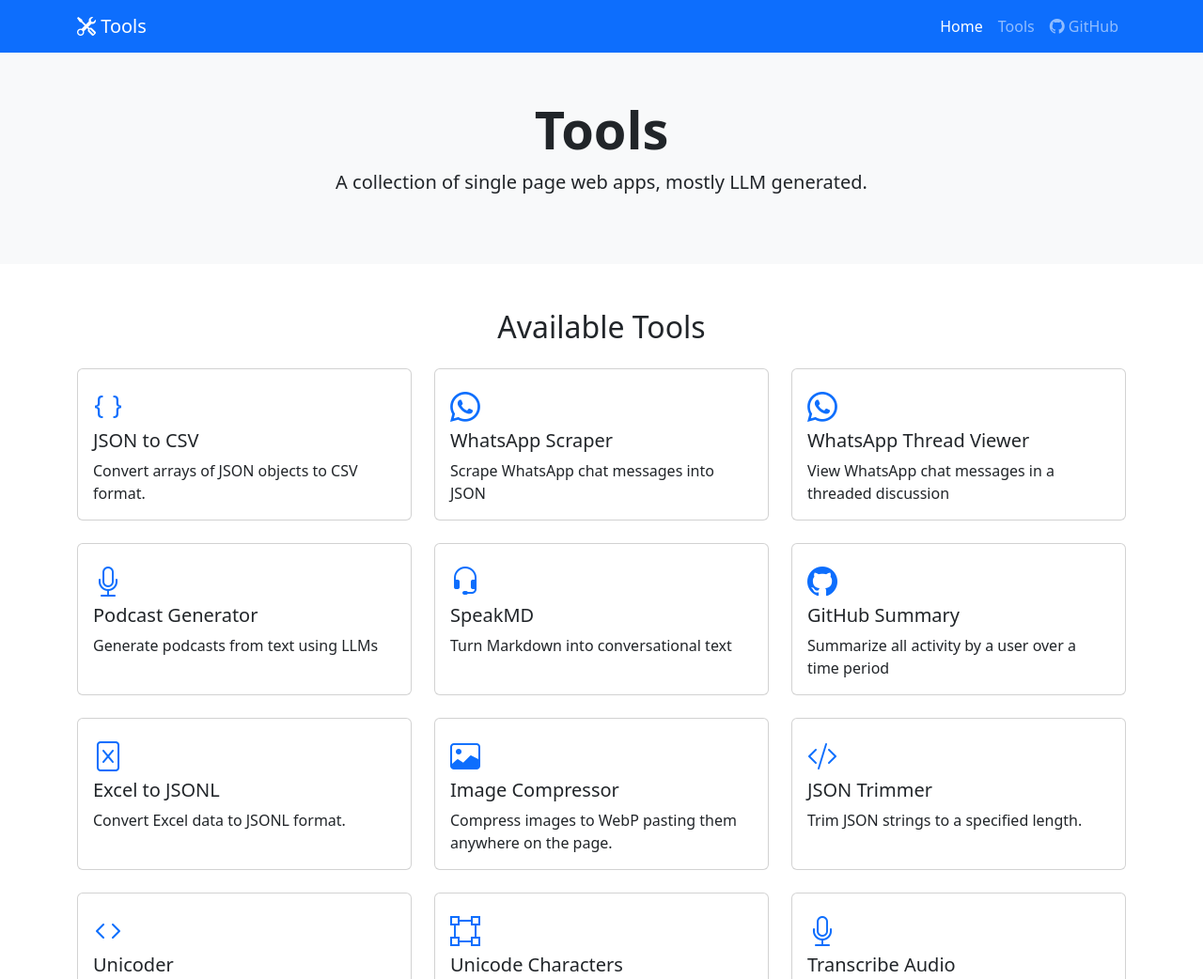
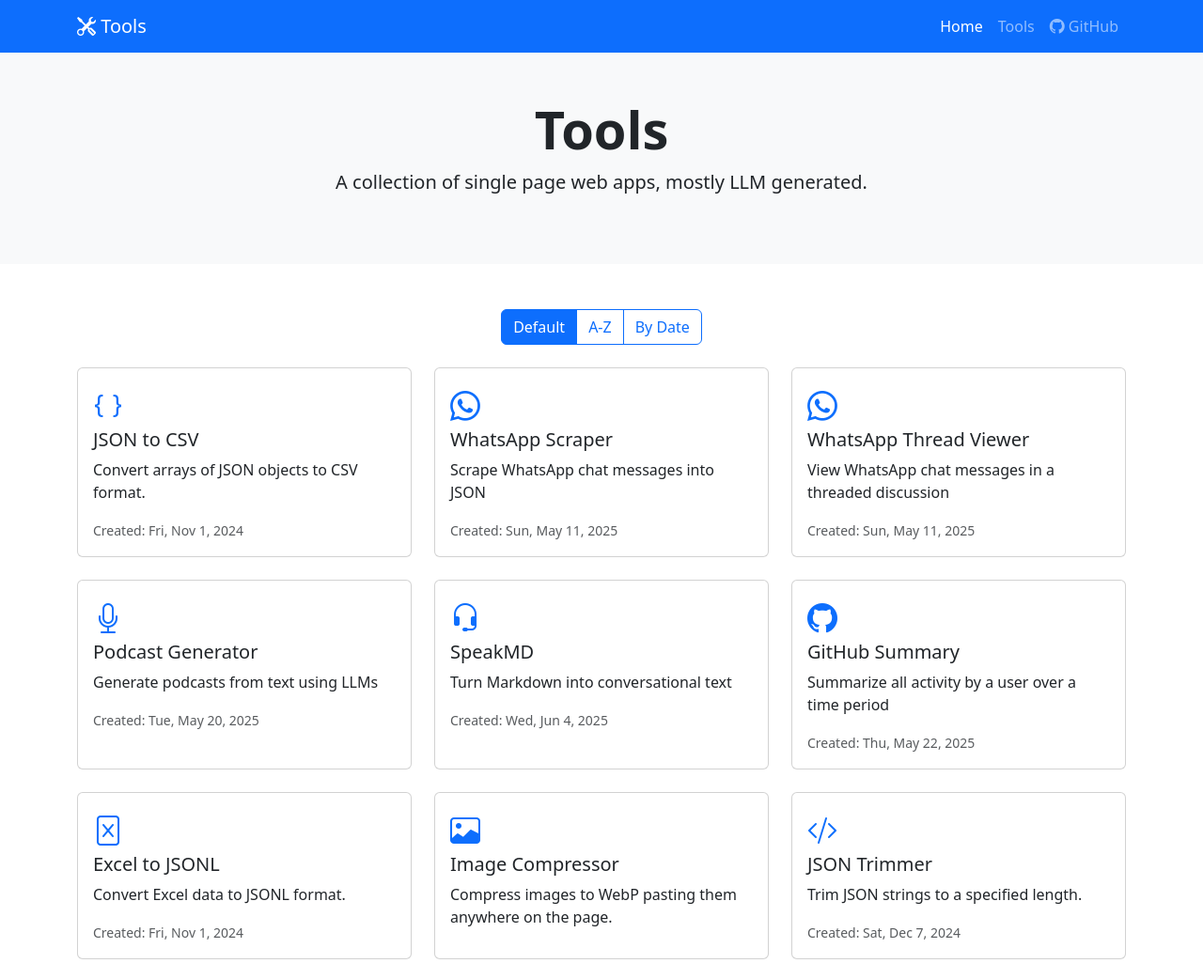
Before and after one commit to sanand0/tools, a website: page index.html in a window 1280 px wide. Shown: the top 1042 px of the page at 94% size. Drawn offline with nearby package versions, Linux system fonts and the light colour scheme.

Commit message:
feat: add tool created date and sort

```diff
--- a/index.html
+++ b/index.html
@@ -51,7 +51,6 @@
   <!-- Tools Grid -->
   <section id="tools" class="py-5">
     <div class="container">
-      <h2 class="text-center mb-4">Available Tools</h2>
       <div id="tools-container">
         <div class="text-center">
           <div class="spinner-border text-primary" role="status">
--- a/tools.js
+++ b/tools.js
@@ -1,19 +1,88 @@
 const { tools } = await fetch("tools.json").then((r) => r.json());
 
-const toolCard = ({ icon, title, description, url }) => /* html */ `
+let currentSort = "default";
+let sortedTools = [...tools];
+
+const formatDate = (dateString) => {
+  if (!dateString) return "";
+  const date = new Date(dateString);
+  return date.toLocaleDateString("en-US", {
+    weekday: "short",
+    day: "numeric",
+    month: "short",
+    year: "numeric",
+  });
+};
+
+const toolCard = ({ icon, title, description, url, created }) => /* html */ `
   <div class="col-md-6 col-lg-4">
     <div class="card h-100">
       <a href="${url}" class="card-body text-decoration-none">
         <i class="bi ${icon} fs-2 text-primary mb-3"></i>
         <h5 class="card-title">${title}</h5>
         <p class="card-text">${description}</p>
+        ${created ? `<small class="text-muted">Created: ${formatDate(created)}</small>` : ""}
       </a>
     </div>
   </div>
 `;
 
+const sortTools = (sortBy) => {
+  currentSort = sortBy;
+
+  if (sortBy === "alphabetical") {
+    sortedTools = [...tools].sort((a, b) => a.title.localeCompare(b.title));
+  } else if (sortBy === "date") {
+    sortedTools = [...tools].sort((a, b) => {
+      if (!a.created && !b.created) return 0;
+      if (!a.created) return 1;
+      if (!b.created) return -1;
+      return new Date(b.created) - new Date(a.created);
+    });
+  } else {
+    sortedTools = [...tools];
+  }
+
+  renderTools();
+  updateSortButtons();
+};
+
+const updateSortButtons = () => {
+  document.querySelectorAll(".sort-btn").forEach((btn) => {
+    btn.classList.remove("btn-primary");
+    btn.classList.add("btn-outline-primary");
+  });
+
+  const activeBtn = document.querySelector(`[data-sort="${currentSort}"]`);
+  if (activeBtn) {
+    activeBtn.classList.remove("btn-outline-primary");
+    activeBtn.classList.add("btn-primary");
+  }
+};
+
+const renderTools = () => {
+  document.querySelector("#tools-grid").innerHTML = /* html */ `
+    <div class="row g-4">
+      ${sortedTools.map(toolCard).join("")}
+    </div>
+  `;
+};
+
 document.querySelector("#tools-container").innerHTML = /* html */ `
-  <div class="row g-4">
-    ${tools.map(toolCard).join("")}
+  <div class="d-flex justify-content-center mb-4">
+    <div class="btn-group" role="group">
+      <button type="button" class="btn btn-primary sort-btn" data-sort="default">Default</button>
+      <button type="button" class="btn btn-outline-primary sort-btn" data-sort="alphabetical">A-Z</button>
+      <button type="button" class="btn btn-outline-primary sort-btn" data-sort="date">By Date</button>
+    </div>
   </div>
+  <div id="tools-grid"></div>
 `;
+
+document.querySelectorAll(".sort-btn").forEach((btn) => {
+  btn.addEventListener("click", () => {
+    sortTools(btn.dataset.sort);
+  });
+});
+
+renderTools();
--- a/tools.json
+++ b/tools.json
@@ -4,43 +4,50 @@
       "icon": "bi-braces",
       "title": "JSON to CSV",
       "description": "Convert arrays of JSON objects to CSV format.",
-      "url": "json2csv"
+      "url": "json2csv",
+      "created": "2024-11-01T20:02:17+08:00"
     },
     {
       "icon": "bi-whatsapp",
       "title": "WhatsApp Scraper",
       "description": "Scrape WhatsApp chat messages into JSON",
-      "url": "whatsappscraper"
+      "url": "whatsappscraper",
+      "created": "2025-05-11T15:46:35+05:30"
     },
     {
       "icon": "bi-whatsapp",
       "title": "WhatsApp Thread Viewer",
       "description": "View WhatsApp chat messages in a threaded discussion",
-      "url": "whatsappview"
+      "url": "whatsappview",
+      "created": "2025-05-11T16:15:54+05:30"
     },
     {
       "icon": "bi-mic",
       "title": "Podcast Generator",
       "description": "Generate podcasts from text using LLMs",
-      "url": "podcast"
+      "url": "podcast",
+      "created": "2025-05-20T11:08:17+08:00"
     },
     {
       "icon": "bi-headset",
       "title": "SpeakMD",
       "description": "Turn Markdown into conversational text",
-      "url": "speakmd"
+      "url": "speakmd",
+      "created": "2025-06-04T11:25:48+08:00"
     },
     {
       "icon": "bi-github",
       "title": "GitHub Summary",
       "description": "Summarize all activity by a user over a time period",
-      "url": "githubsummary"
+      "url": "githubsummary",
+      "created": "2025-05-22T15:28:43+08:00"
     },
     {
       "icon": "bi-file-excel",
       "title": "Excel to JSONL",
       "description": "Convert Excel data to JSONL format.",
-      "url": "excel2jsonl"
+      "url": "excel2jsonl",
+      "created": "2024-11-01T20:02:17+08:00"
     },
     {
       "icon": "bi-image",
@@ -52,25 +59,29 @@
       "icon": "bi-code-slash",
       "title": "JSON Trimmer",
       "description": "Trim JSON strings to a specified length.",
-      "url": "jsontrim"
+      "url": "jsontrim",
+      "created": "2024-12-07T07:40:42+05:30"
     },
     {
       "icon": "bi-code",
       "title": "Unicoder",
       "description": "Convert Markdown to text to unicode equivalent with formatting.",
-      "url": "unicoder"
+      "url": "unicoder",
+      "created": "2025-05-20T18:56:01+08:00"
     },
     {
       "icon": "bi-bounding-box",
       "title": "Unicode Characters",
       "description": "Find non-ASCII Unicode characters in the clipboard",
-      "url": "unicode"
+      "url": "unicode",
+      "created": "2024-12-07T08:55:00+05:30"
     },
     {
       "icon": "bi-mic",
       "title": "Transcribe Audio",
       "description": "Transcribe audio from the speakers and microphone.",
-      "url": "transcribe"
+      "url": "transcribe",
+      "created": "2024-12-11T11:16:08+05:30"
     },
     {
       "icon": "bi-markdown-fill",
@@ -82,79 +93,92 @@
       "icon": "bi-markdown",
       "title": "Page to Markdown",
       "description": "Bookmarklet to copy a web page or selection as Markdown.",
-      "url": "page2md"
+      "url": "page2md",
+      "created": "2024-12-21T17:15:17+08:00"
     },
     {
       "icon": "bi-file-slides-fill",
       "title": "RevealJS Slides",
       "description": "Convert Markdown to RevealJS HTML",
-      "url": "revealjs"
+      "url": "revealjs",
+      "created": "2025-02-18T17:18:18-05:00"
     },
     {
       "icon": "bi-newspaper",
       "title": "Hacker News Extractor",
       "description": "Extract Hacker News articles to Markdown format for NotebookLM.",
-      "url": "hackernewsmd"
+      "url": "hackernewsmd",
+      "created": "2024-11-01T20:02:17+08:00"
     },
     {
       "icon": "bi-newspaper",
       "title": "Hacker News Links Extractor",
       "description": "Scrape main article links from Hacker News or HN Top Links.",
-      "url": "hnlinks"
+      "url": "hnlinks",
+      "created": "2025-06-03T08:43:21+00:00"
     },
     {
       "icon": "bi-search-heart",
       "title": "Google Suggest Explorer",
       "description": "Explore Google Search suggestions from different countries and get AI-powered humorous explanations.",
-      "url": "googlesuggest"
+      "url": "googlesuggest",
+      "created": "2025-06-03T22:05:52+08:00"
     },
     {
       "icon": "bi-geo-alt",
       "title": "What's Near Me?",
       "description": "Find nearby attractions and places of interest.",
-      "url": "whatsnear"
+      "url": "whatsnear",
+      "created": "2024-11-01T20:02:17+08:00"
     },
     {
       "icon": "bi-check-circle",
       "title": "What Next?",
       "description": "Prioritization matrix helping you pick what to do next",
-      "url": "whatnext"
+      "url": "whatnext",
+      "created": "2025-02-02T21:32:15+05:30"
     },
     {
       "icon": "bi-whatsapp",
       "title": "WhatsApp",
       "description": "Enter a mobile number and open a WhatsApp chat to them",
-      "url": "whatsapp"
+      "url": "whatsapp",
+      "created": "2025-02-02T21:32:15+05:30"
     },
     {
       "icon": "bi-bicycle",
       "title": "SG Bike Park",
       "description": "Find out where to park your bicycle nearby in Singapore",
-      "url": "sgbikepark"
+      "url": "sgbikepark",
+      "created": "2025-02-02T21:32:15+05:30"
     },
     {
       "icon": "bi-bounding-box",
       "title": "LLM Bounding Boxes",
       "description": "Check how well LLMs draw object bounding boxes in images.",
-      "url": "llmboundingbox"
+      "url": "llmboundingbox",
+      "created": "2024-11-02T00:01:59+08:00"
     },
     {
       "icon": "bi-github",
       "title": "GitHub Users",
       "description": "Get information about GitHub users.",
-      "url": "githubusers"
+      "url": "githubusers",
+      "created": "2024-11-07T23:22:11+08:00"
     },
     {
       "icon": "bi-code",
       "title": "GitHub Stars",
       "description": "Replaces GitHub links in Markdown with the repo name, stars, and last pushed date.",
-      "url": "githubstars"
+      "url": "githubstars",
+      "created": "2025-04-28T11:32:38+08:00"
     },
     {
       "icon": "bi-person-walking",
       "title": "Google Fit",
       "description": "Upload Google Fit activity data and see a summary of the activity data by date.",
-      "url": "googlefit"
+      "url": "googlefit",
+      "created": "2025-04-01T11:09:14+08:00"
     },
     {
       "icon": "bi-youtube",
@@ -166,7 +190,8 @@
       "icon": "bi-quote",
       "title": "Quotes arena",
       "description": "Evaluate quotes from different models and see which one wins",
-      "url": "quotesarena"
+      "url": "quotesarena",
+      "created": "2025-03-30T09:18:58+08:00"
     }
   ]
 }
```
